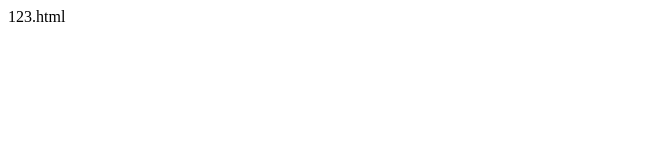
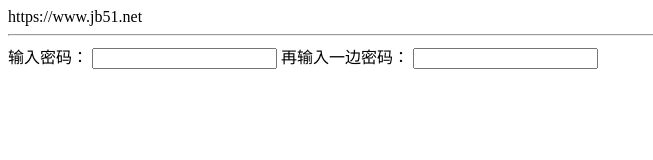
Before and after one commit to xinanhaojun/lm, a plain HTML site: page 123.html in a window 1280 px wide. Shown: the whole page, without its empty margins (0-653 px from the left). Drawn offline with Linux system fonts and the light colour scheme.

Commit message:
Update 123.html

```diff
--- a/123.html
+++ b/123.html
@@ -1 +1,59 @@
-123.html
+<html xmlns="http://www.w3.org/1999/xhtml">
+<head runat="server">
+    <title>Window对象的属性02</title>
+    <script language="javascript" type="text/javascript">
+        /*
+            window.screen对象：屏幕对象，包含了屏幕的相关信息。
+            window.clipboardData对象：剪贴板对象，对剪贴板操作的对象。(在网页内只能支持复制或者设置文本格式的)
+            clearData("Text"):清空剪贴板
+            getData("Text"):读取剪贴板的值，在IE中只能支持Text文本格式
+            setData("Text",value):设置剪贴板中的值
+            案例：复制地址给好友，见备注
+            禁止复制：body oncopy事件中 设置 return false；
+            oncopy、onpase事件：复制、粘贴事件，可用于多数控件
+        */
+
+        //屏幕分辨率
+        function screenInfo() {
+
+            if (window.screen.width < 1024 || window.screen.height < 768) {
+                window.alert("您的电脑属于史前产物！");
+                return;
+            }
+            window.alert("您的分辨率是：" + window.screen.width + " " + window.screen.height);
+
+        }
+
+        //复制地址给好友
+        function operClipBoard() {
+
+            var divObj = document.getElementById("divClipBoard");
+            var content = divObj.innerText;
+            content = "您复制的内容是：" + content + " \r\n 资源来源：" + window.location.href;
+            window.alert('复制成功！');
+            //客户复制完之后，这个属性才会显示内容
+            window.alert(window.clipboardData.getData("text"));
+            window.clipboardData.setData("Text",content);
+        }
+
+        //网页禁止复制
+        function forbidCopy() {
+
+            window.alert("网页的内容，自能看，不能动！");
+            return false;
+        }
+    </script>
+</head>
+<body onload="screenInfo();" oncopy="forbidCopy();" >
+    <form id="form1" runat="server">
+    <div id="divClipBoard" onclick="operClipBoard();" >
+        https://www.jb51.net
+    </div>
+    <hr />
+    输入密码：
+    <input type="text" oncopy="window.alert('禁止复制!');return false;" />
+    再输入一边密码：
+    <input type="text" onpaste="window.alert('禁止粘贴!');return false;" />
+    </form>
+</body>
+</html>
```
